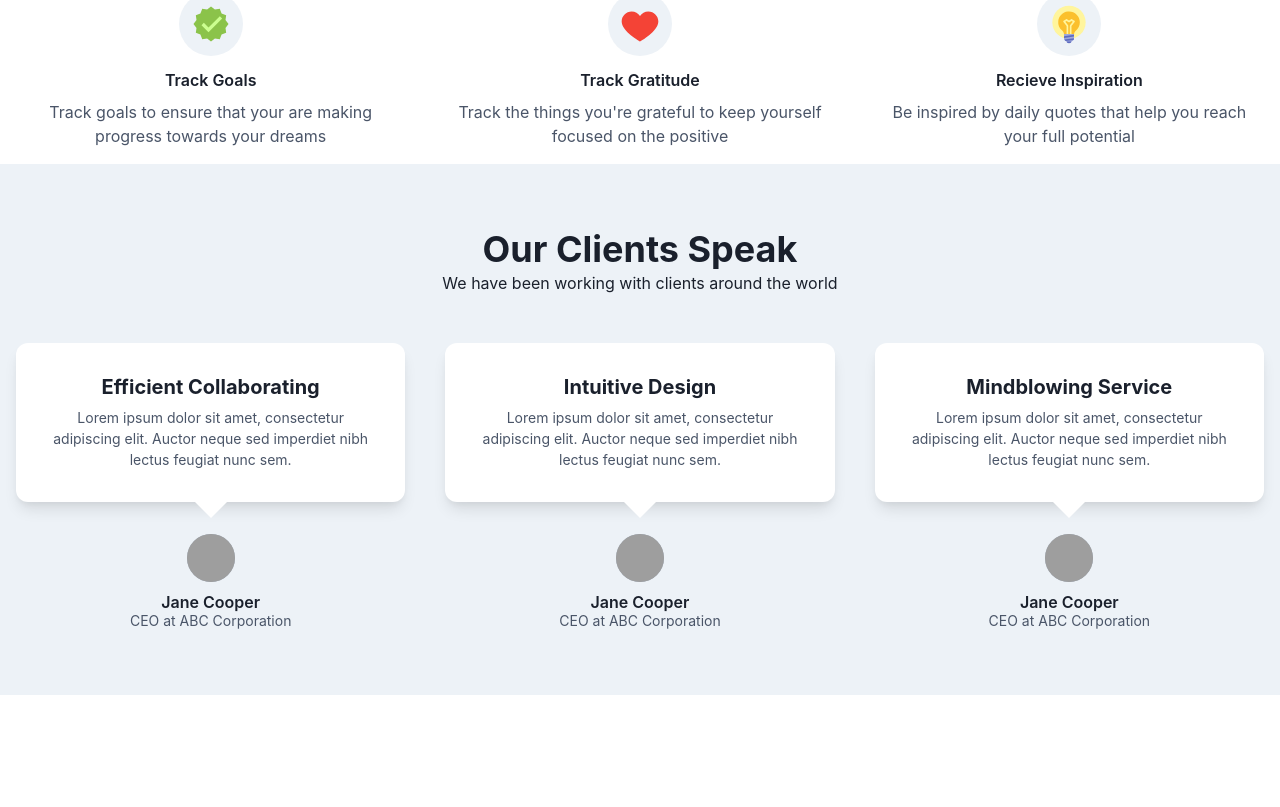
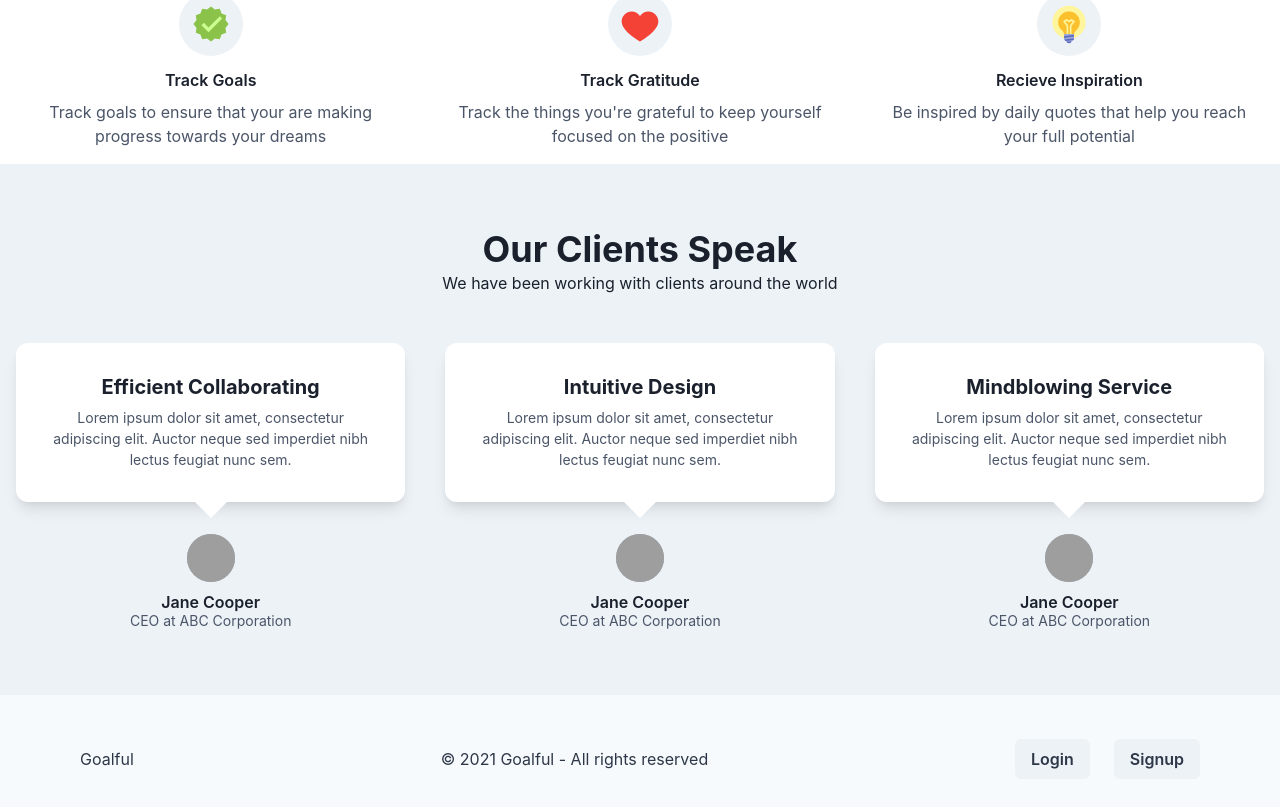
Before and after one commit to jvstn/goals_and_gratitude, a Next.js app in the folder client/: page / in a window 1280 px wide. Shown: the part 684-1491 px from the top of the page. Before the commit the page ends 1379 px from the top, so only its background shows below. Built offline with nearby package versions, Linux system fonts and the light colour scheme; grey boxes are pictures that could not be loaded.

Commit message:
Add Footer with buttons

```diff
--- /dev/null
+++ b/client/components/landing/Footer/index.tsx
@@ -0,0 +1,49 @@
+import {
+  Box,
+  Container,
+  Button,
+  Link,
+  Stack,
+  Text,
+} from "@chakra-ui/react";
+
+const Logo = () => {
+  return (
+    <h1>Goalful</h1>
+  );
+};
+
+
+
+export default function Footer() {
+  return (
+    <Box
+      bg={"gray.50"}
+      color={"gray.700"}
+      height={"10vw"}
+      display={"flex"}
+      alignItems={"center"}
+    >
+      <Container
+        as={Stack}
+        maxW={"6xl"}
+        py={4}
+        direction={{ base: "column", md: "row" }}
+        spacing={4}
+        justify={{ base: "center", md: "space-between" }}
+        align={{ base: "center", md: "center" }}
+      >
+        <Logo />
+        <Text>© 2021 Goalful - All rights reserved</Text>
+        <Stack direction={"row"} spacing={6}>
+          <Link href={"/login"}>
+          <Button>Login</Button>
+          </Link>
+          <Link href={"/signup"}>
+          <Button>Signup</Button>
+          </Link>
+        </Stack>
+      </Container>
+    </Box>
+  );
+}
--- a/client/pages/index.tsx
+++ b/client/pages/index.tsx
@@ -1,6 +1,7 @@
 import { NextPage } from 'next'
 import React from 'react'
 import FeatureSection from '../components/landing/FeatureSection'
+import Footer from '../components/landing/Footer'
 import Hero from '../components/landing/Hero'
 import TestimonialSection from '../components/landing/TestimonialSection'
 import Nav from '../components/Nav'
@@ -13,6 +14,7 @@
       <Hero />
       <FeatureSection />
       <TestimonialSection />
+      <Footer />
     </div>
   )
 }
```
Also changed, not shown: 1 other file (tests, documents, lock files or other folders).
